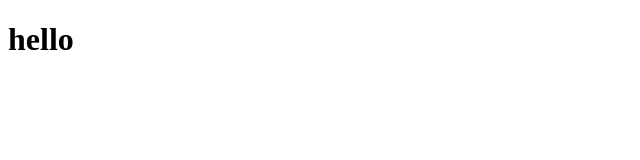
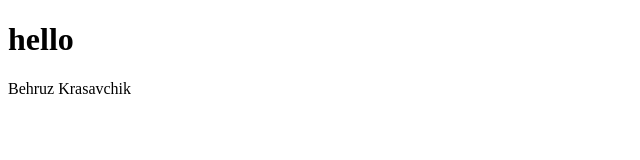
Before and after one commit to behhruz/2-project-821, a plain HTML site: page index.html in a window 1280 px wide. Shown: the whole page, without its empty margins (0-640 px from the left). Drawn offline with Linux system fonts and the light colour scheme.

Commit message:
2-chi tekst

```diff
--- a/index.html
+++ b/index.html
@@ -9,6 +9,9 @@
 
 <body>
     <h1>hello</h1>
+
+
+    <p>Behruz Krasavchik</p>
 </body>
 
 </html>
```
